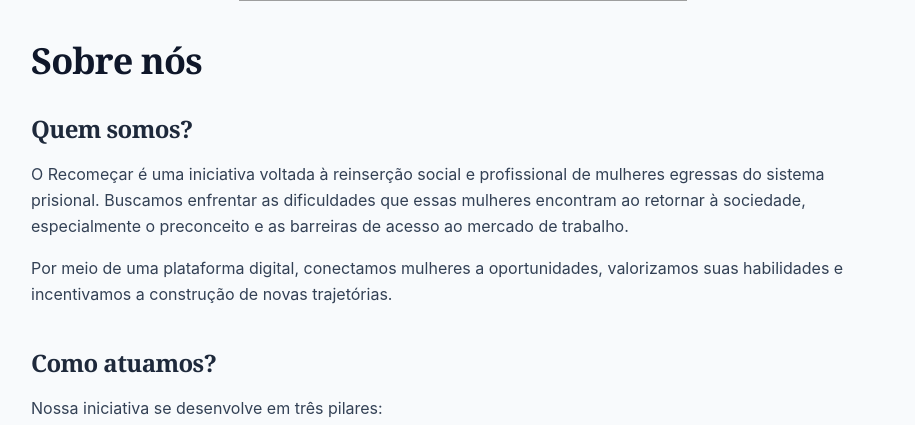
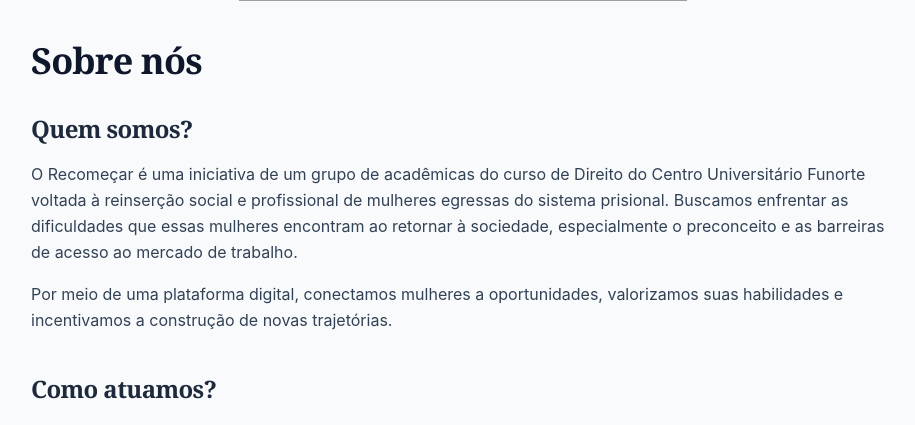
Before and after one commit to mfsc3/recomecar, a Django app: page /sobre/ in a window 1280 px wide. Shown: the part 496-921 px from the top of the page, without its empty margins (177-1092 px from the left). Run offline with Django 5.2, Linux system fonts and the light colour scheme; parts of the project's set-up code (start-up, migrations or seed data) failed here and were passed over; grey boxes are pictures that could not be loaded.

Commit message:
fix(sobre): edição no texto identificando o grupo responsavel

```diff
--- a/templates/sobre.html
+++ b/templates/sobre.html
@@ -12,11 +12,9 @@
   <section class="mb-10">
     <h2 class="mb-4 text-2xl font-bold text-slate-800">Quem somos?</h2>
     <p class="mb-4 text-slate-700 leading-relaxed">
-      O Recomeçar é uma iniciativa voltada à reinserção social e profissional de mulheres egressas do sistema prisional. Buscamos enfrentar as dificuldades que essas mulheres encontram ao retornar à sociedade, especialmente o preconceito e as barreiras de acesso ao mercado de trabalho.
-    </p>
+      O Recomeçar é uma iniciativa de um grupo de acadêmicas do curso de Direito do Centro Universitário Funorte voltada à reinserção social e profissional de mulheres egressas do sistema prisional. Buscamos enfrentar as dificuldades que essas mulheres encontram ao retornar à sociedade, especialmente o preconceito e as barreiras de acesso ao mercado de trabalho.    </p>
     <p class="mb-4 text-slate-700 leading-relaxed">
-      Por meio de uma plataforma digital, conectamos mulheres a oportunidades, valorizamos suas habilidades e incentivamos a construção de novas trajetórias.
-    </p>
+      Por meio de uma plataforma digital, conectamos mulheres a oportunidades, valorizamos suas habilidades e incentivamos a construção de novas trajetórias.    </p>
   </section>
 
   <section class="mb-10">
```
